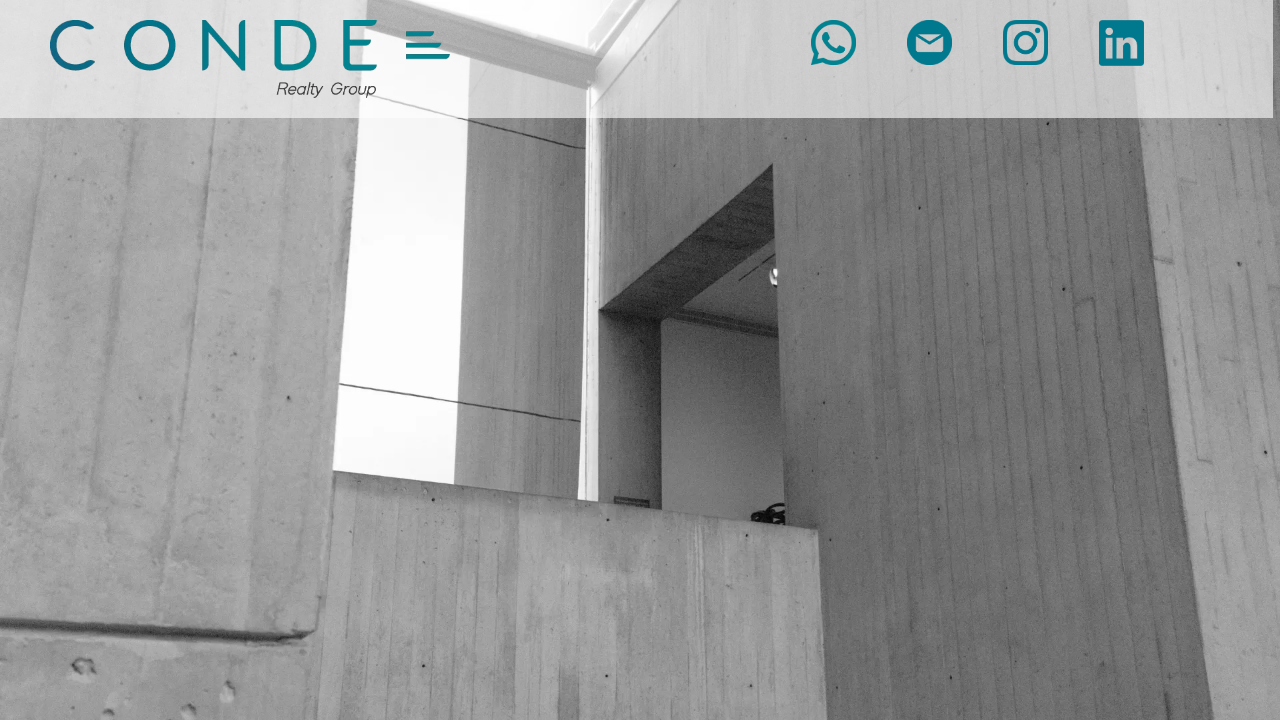
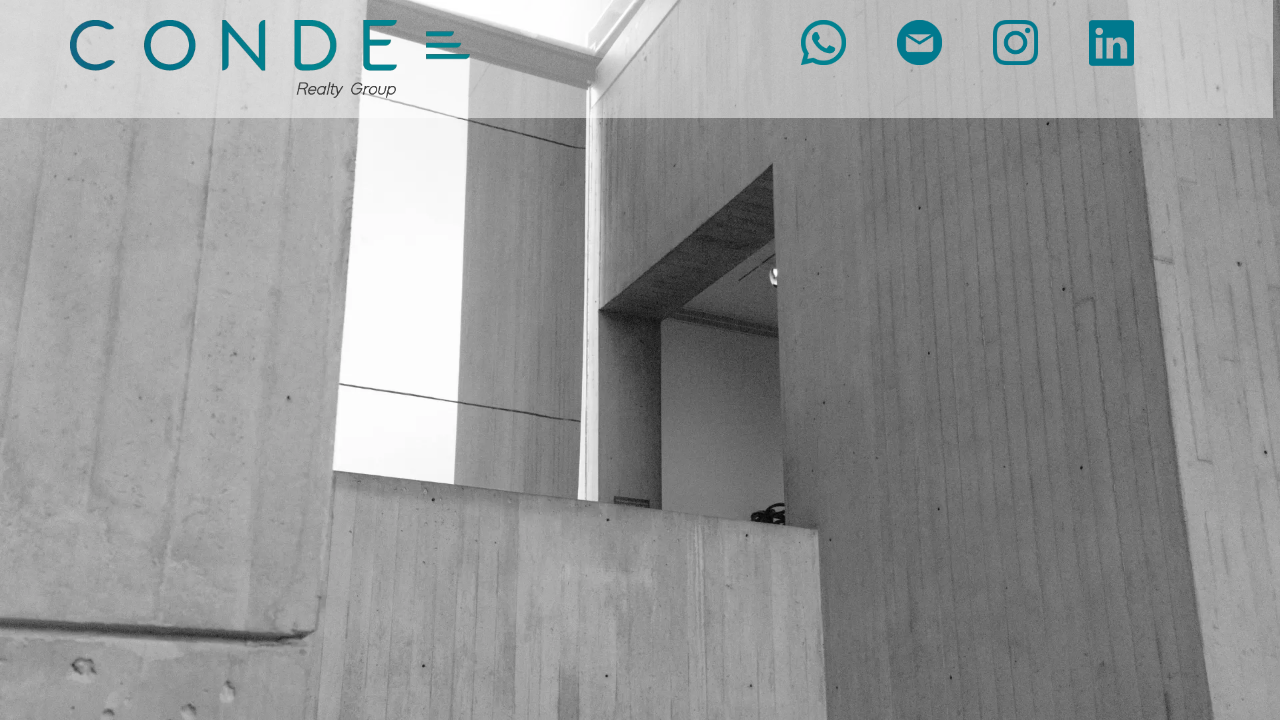
Before and after one commit to germanvaras/Grupo-Conde, a plain HTML site: page index.html in a window 1280 px wide. Shown: the top 724 px of the page. Drawn offline with nearby package versions, Linux system fonts and the light colour scheme.

Commit message:
Todo funcionando en desktop

```diff
--- a/css/style.css
+++ b/css/style.css
@@ -30,11 +30,11 @@ input {
   width: 100%; }
 
 .header, .footer {
-  background-color: #ffffff9c;
+  background-color: #ffffff7c;
   width: 100%;
   display: flex;
   justify-content: space-around;
-  padding: 2rem 0; }
+  padding: 2rem; }
   .header .header__img_logo, .header .footer__img_logo, .footer .header__img_logo, .footer .footer__img_logo {
     max-width: 4.5rem;
     margin-left: 5rem; }
--- a/scss/main.scss
+++ b/scss/main.scss
@@ -6,11 +6,11 @@
     width: 100%;
 }
 .header,.footer{
-    background-color: #ffffff9c;
+    background-color: #ffffff7c;
     width: 100%;
     display: flex;
     justify-content: space-around;
-    padding: 2rem 0;
+    padding: 2rem;
 
         .header__img_logo, .footer__img_logo{
         max-width: 4.5rem;
```
